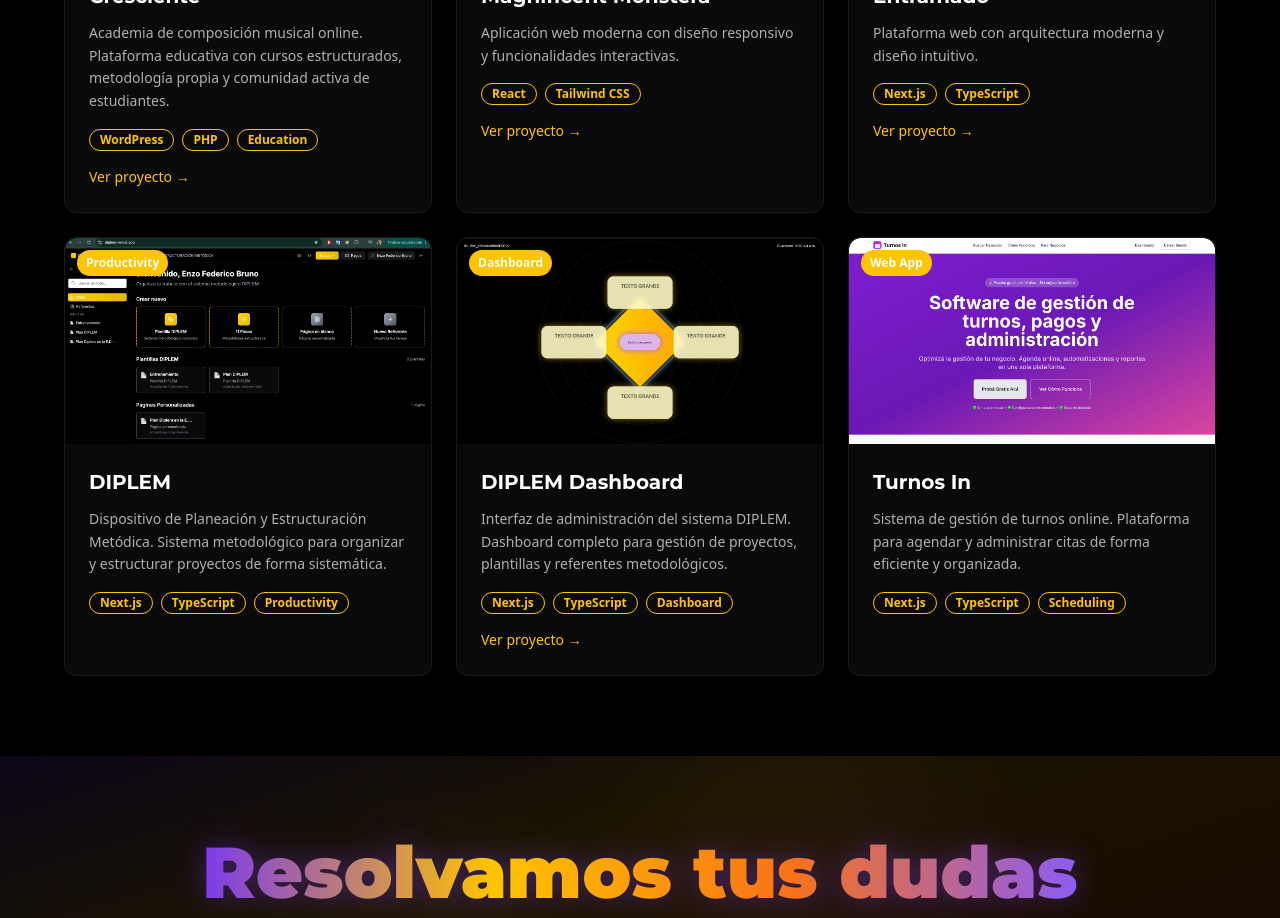
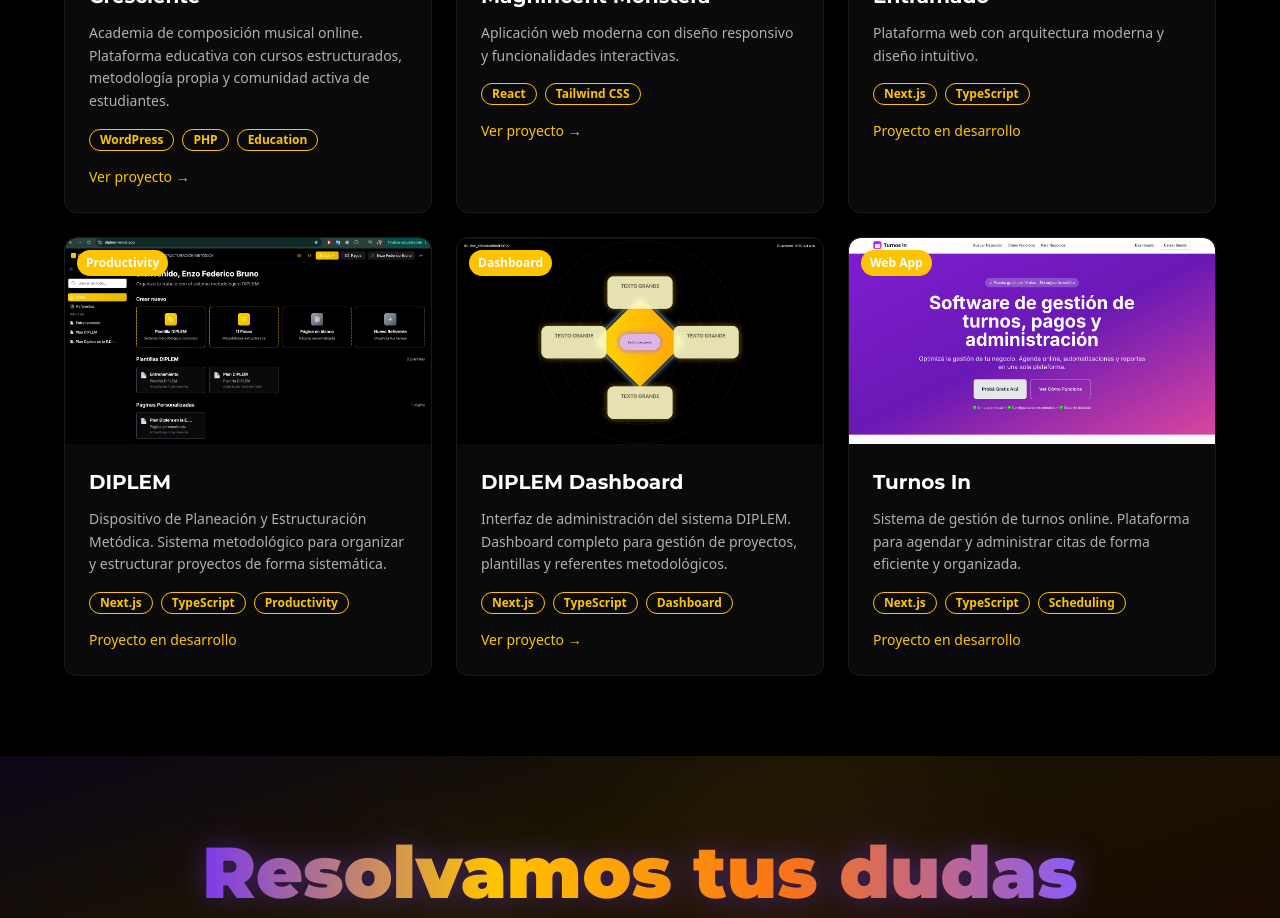
Before and after one commit to enzo369-htm/Portfolio-web, a Next.js app: page / in a window 1280 px wide. Shown: the part 4280-5198 px from the top of the page. Built offline with nearby package versions, Linux system fonts and the light colour scheme.

Commit message:
Eliminar link de Entramado y agregar 'Proyecto en desarrollo' a Entramado, DIPLEM y Turnos In

```diff
--- a/components/Portfolio.tsx
+++ b/components/Portfolio.tsx
@@ -656,15 +656,9 @@ export default function Portfolio() {
                     TypeScript
                   </Badge>
                 </div>
-                <a
-                  href="https://entramado-webreal.vercel.app/"
-                  target="_blank"
-                  rel="noopener noreferrer"
-                  className="mt-4 inline-block text-sm font-medium hover:underline"
-                  style={{ color: '#FFC400' }}
-                >
-                  Ver proyecto →
-                </a>
+                <p className="mt-4 text-sm font-medium" style={{ color: '#FFC400' }}>
+                  Proyecto en desarrollo
+                </p>
               </CardContent>
             </Card>
 
@@ -707,6 +701,9 @@ export default function Portfolio() {
                     Productivity
                   </Badge>
                 </div>
+                <p className="mt-4 text-sm font-medium" style={{ color: '#FFC400' }}>
+                  Proyecto en desarrollo
+                </p>
               </CardContent>
             </Card>
 
@@ -800,6 +797,9 @@ export default function Portfolio() {
                     Scheduling
                   </Badge>
                 </div>
+                <p className="mt-4 text-sm font-medium" style={{ color: '#FFC400' }}>
+                  Proyecto en desarrollo
+                </p>
               </CardContent>
             </Card>
           </div>
```
